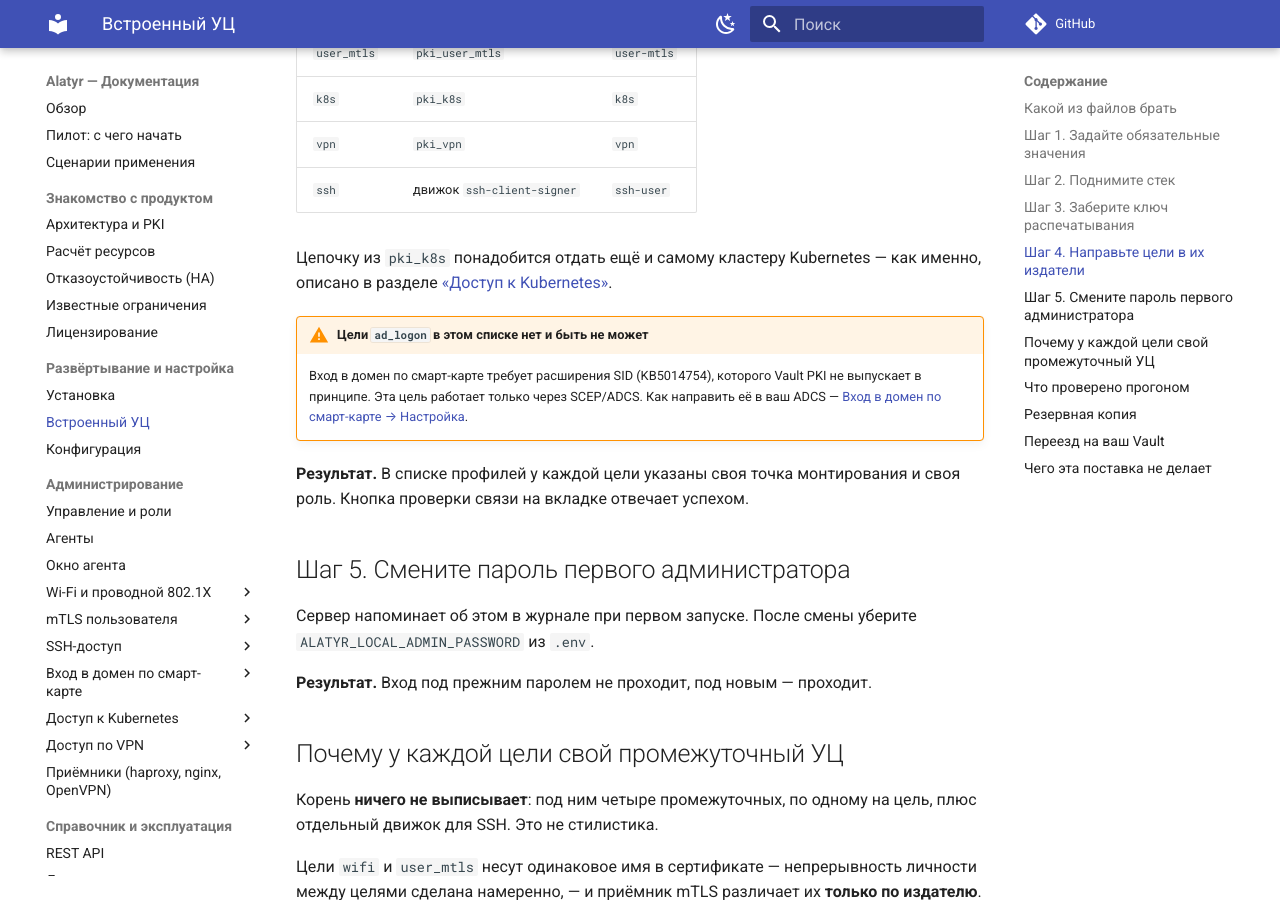
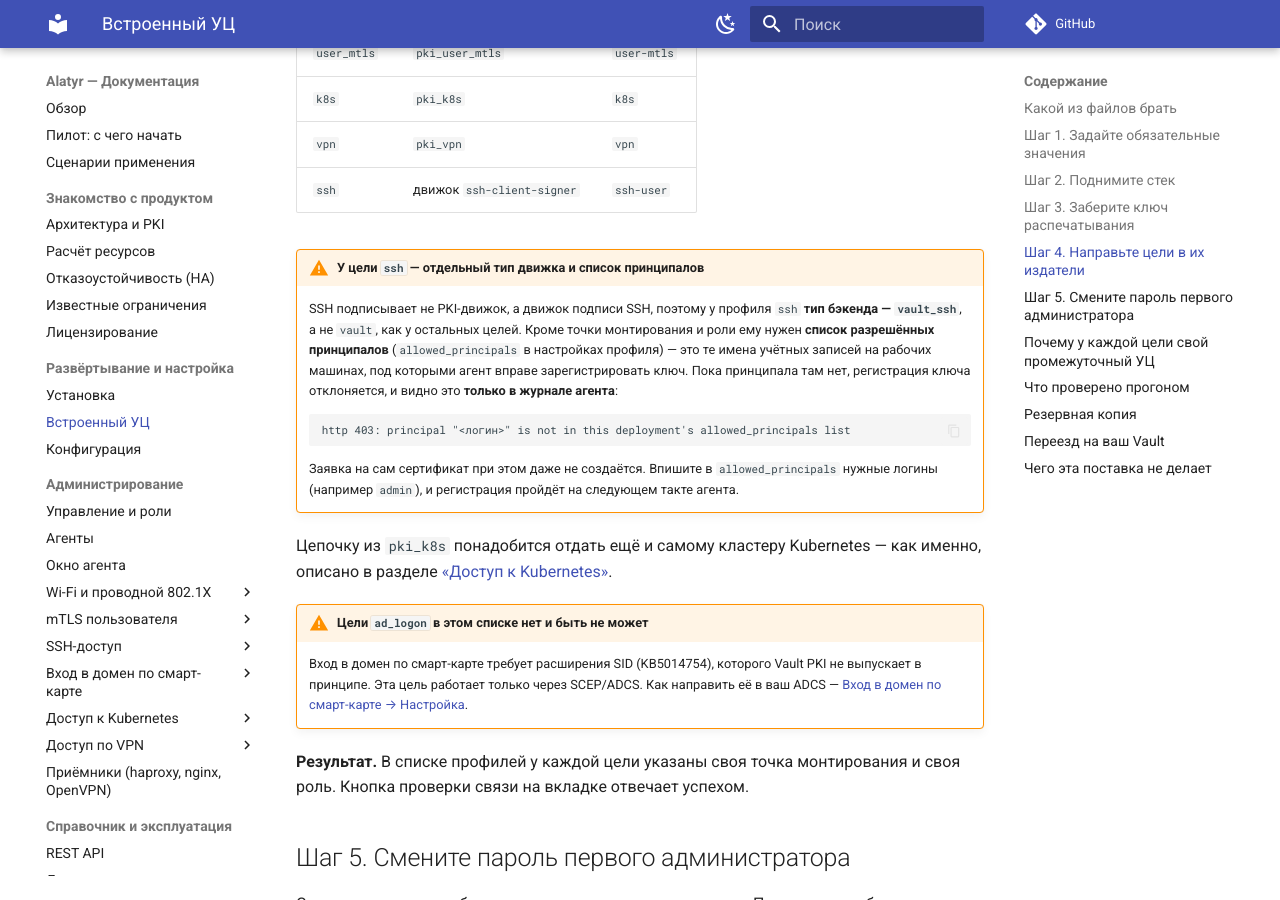
Before and after one commit to s3m4rgl/alatyr-docs, an MkDocs documentation site: the page built from docs/selfhosted-ca.md, in a window 1280 px wide and 900 px high, scrolled down 2697 px. Built offline with MkDocs 1.6.1 and Material for MkDocs 9.7.7, drawn with Linux system fonts in a browser that asks for light colours; comment, search, counter and statistics services are not loaded.

Commit message:
docs(selfhosted-ca): у цели ssh backend vault_ssh и список allowed_principals
Воспроизведено живым прогоном: профиль ssh использует backend vault_ssh (а не
vault, как PKI-цели) и требует backend_config.allowed_principals со списком
логинов-принципалов. Без принципала регистрация ssh-ключа агентом падает с
http 403 principal ... not in allowed_principals — видно только в журнале
агента, заявка на сертификат не создаётся.

Co-Authored-By: Claude Opus 5 (1M context) <noreply@anthropic.com>

````diff
--- a/docs/selfhosted-ca.md
+++ b/docs/selfhosted-ca.md
@@ -118,6 +118,23 @@ docker compose -f docker-compose.selfhosted.yml cp \
 | `vpn` | `pki_vpn` | `vpn` |
 | `ssh` | движок `ssh-client-signer` | `ssh-user` |
 
+!!! warning "У цели `ssh` — отдельный тип движка и список принципалов"
+    SSH подписывает не PKI-движок, а движок подписи SSH, поэтому у профиля
+    `ssh` **тип бэкенда — `vault_ssh`**, а не `vault`, как у остальных целей.
+    Кроме точки монтирования и роли ему нужен **список разрешённых
+    принципалов** (`allowed_principals` в настройках профиля) — это те имена
+    учётных записей на рабочих машинах, под которыми агент вправе
+    зарегистрировать ключ. Пока принципала там нет, регистрация ключа
+    отклоняется, и видно это **только в журнале агента**:
+
+    ```
+    http 403: principal "<логин>" is not in this deployment's allowed_principals list
+    ```
+
+    Заявка на сам сертификат при этом даже не создаётся. Впишите в
+    `allowed_principals` нужные логины (например `admin`), и регистрация
+    пройдёт на следующем такте агента.
+
 Цепочку из `pki_k8s` понадобится отдать ещё и самому кластеру Kubernetes —
 как именно, описано в разделе [«Доступ к
 Kubernetes»](k8s/setup.md#шаг-1-научите-кластер-доверять-цепочке-alatyr).
````
